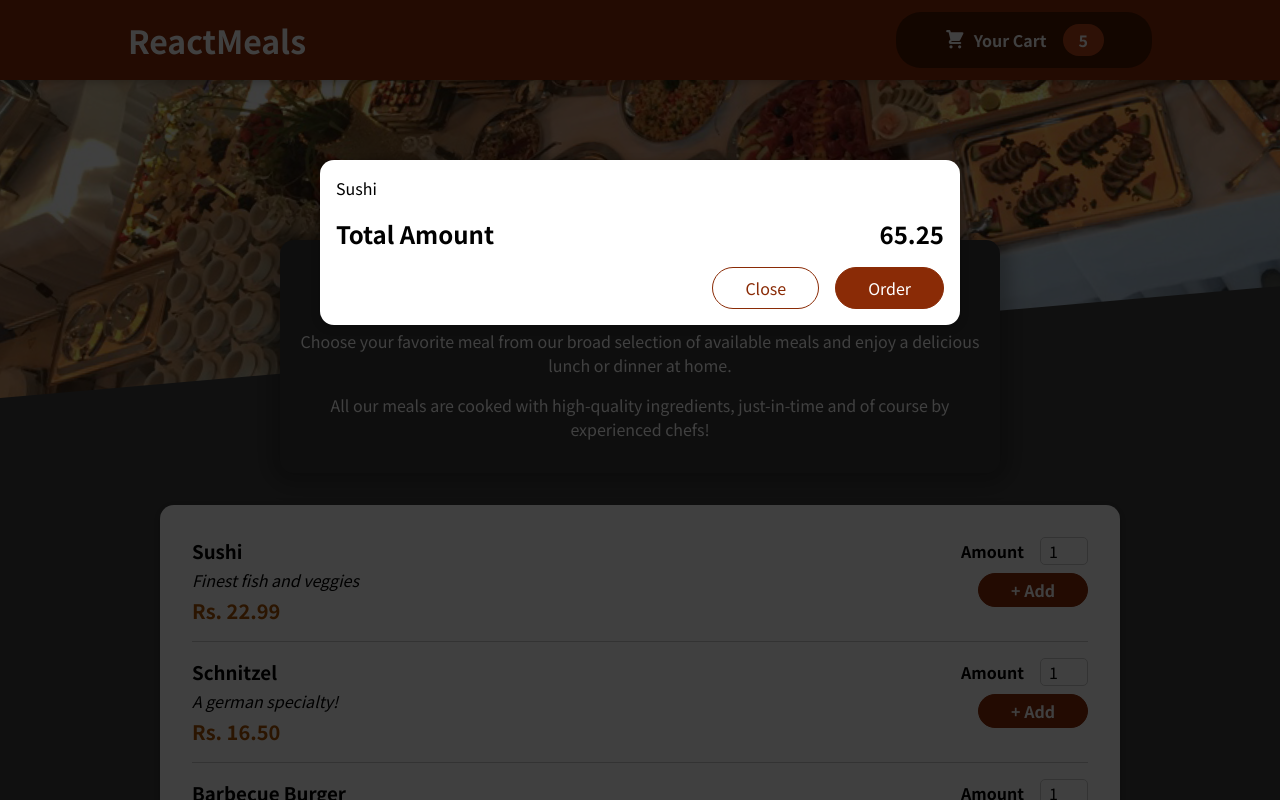
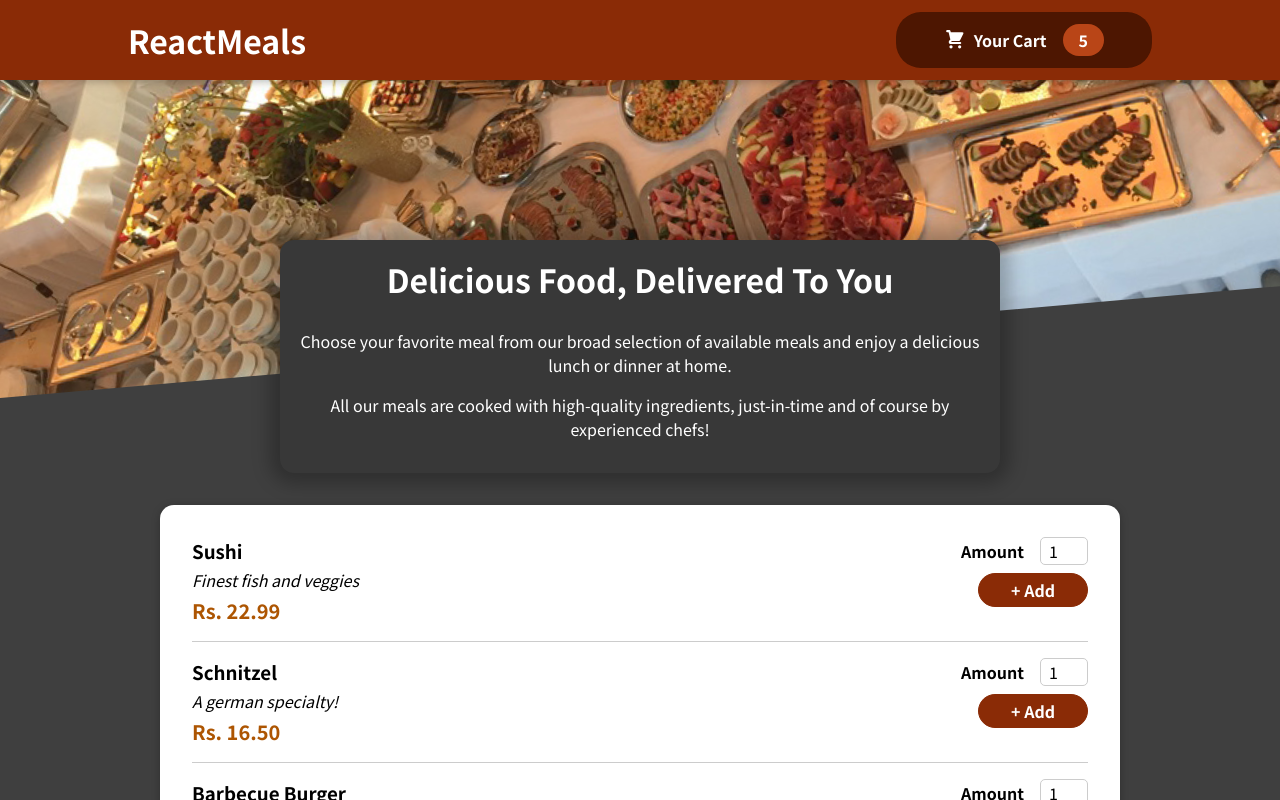
Before and after one commit to Mohit-Monu/restaurant-app, a React (Create React App) app: page / in a window 1280 px wide. Shown: the top 800 px of the page. Built offline with nearby package versions, Linux system fonts and the light colour scheme.

Commit message:
Cart open and close

```diff
--- a/src/App.js
+++ b/src/App.js
@@ -1,12 +1,20 @@
-import { Fragment } from "react";
+import { Fragment, useState } from "react";
 import Header from "./components/Layout/Header";
 import Meals from "./components/Meals/Meals"
 import Cart from "./components/Cart/Cart";
 function App() {
+  const [cartIsShown,setCartIsShown]=useState(false)
+
+  function ShowCartHandler(){
+    setCartIsShown(true)
+  }
+  function HideCartHandler(){
+    setCartIsShown(false)
+  }
   return (
     <Fragment>
-      <Cart></Cart>
-      <Header/>
+      {cartIsShown && <Cart onHideCart={HideCartHandler} ></Cart>}
+      <Header onShowCart={ShowCartHandler} />
       <main>
         <Meals/>
       </main>
--- a/src/components/Cart/Cart.js
+++ b/src/components/Cart/Cart.js
@@ -9,14 +9,14 @@
     </ul>
   );
   return (
-    <Modal>
+    <Modal onHideCart={props.onHideCart} >
       {cartItems}
       <div className={classes.total}>
         <span>Total Amount</span>
         <span>65.25</span>
       </div>
       <div className={classes.actions}>
-        <button className={classes['button--alt']}>Close</button>
+        <button className={classes['button--alt']} onClick={props.onHideCart}>Close</button>
         <button className={classes.button}>Order</button>
       </div>
     </Modal>
--- a/src/components/Layout/Header.js
+++ b/src/components/Layout/Header.js
@@ -3,12 +3,12 @@
 import classes from "./Header.module.css";
 import HeaderCartButton from "./HeaderCartButton";
 
-function Header() {
+function Header(props) {
   return (
     <Fragment>
       <header className={classes.header}>
         <h1>ReactMeals</h1>
-        <HeaderCartButton/>
+        <HeaderCartButton onClick={props.onShowCart}/>
       </header>
       <div className={classes["main-image"]}>
         <img src={mealsImage} alt="Cant find the image"/>
--- a/src/components/Layout/HeaderCartButton.js
+++ b/src/components/Layout/HeaderCartButton.js
@@ -1,8 +1,8 @@
 import classes from "./HeaderCartButton.module.css";
 import CartIcon from "../Cart/CartIcon";
-function HeaderCartButton() {
+function HeaderCartButton(props) {
   return (
-    <button className={classes.button}>
+    <button className={classes.button} onClick={props.onClick}>
       <span className={classes.icon}>
         <CartIcon/>
       </span>
--- a/src/components/UI/Modal.js
+++ b/src/components/UI/Modal.js
@@ -2,8 +2,8 @@
 import  ReactDOM  from "react-dom"
 import classes from "./Modal.module.css"
 
-function Backdrop(){
-    return (<div className={classes.backdrop} ></div>)
+function Backdrop(props){
+    return (<div className={classes.backdrop} onClick={props.onHideCart}></div>)
 }
 function ModalOverlay(props){
     return(
@@ -16,7 +16,7 @@
     const portalElement=document.getElementById('overlays')
     return(
         <Fragment>
-            {ReactDOM.createPortal(<Backdrop/>,portalElement)}
+            {ReactDOM.createPortal(<Backdrop onHideCart={props.onHideCart} />,portalElement)}
             {ReactDOM.createPortal(<ModalOverlay>{props.children}</ModalOverlay>,portalElement)}
         </Fragment>
 
```
